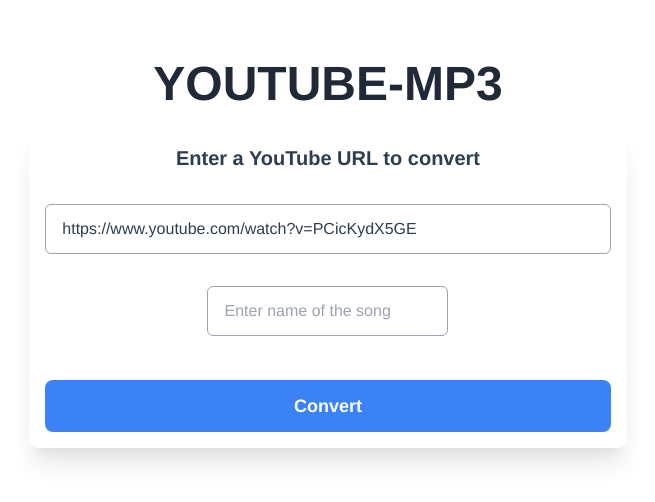
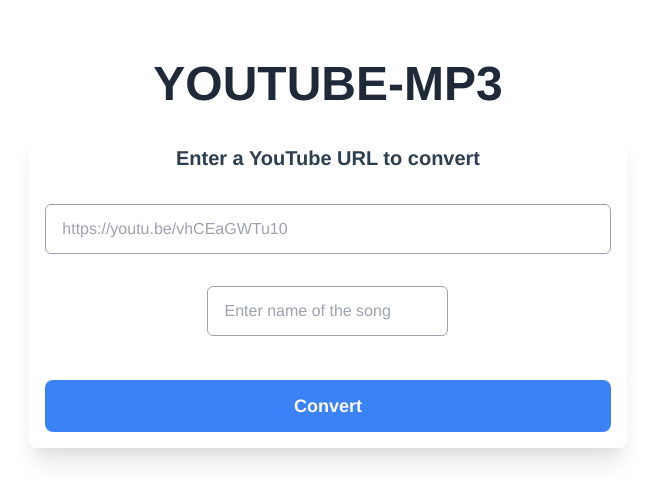
Before and after one commit to vivekmurali/yt-mp3, a Vue app in the folder web/: page / in a window 1280 px wide. Shown: the top 502 px of the page, without its empty margins (312-967 px from the left). Built offline with nearby package versions, Linux system fonts and the light colour scheme; what @meforma/vue-toaster would draw is missing.

Commit message:
Added loading  animation

```diff
--- a/web/src/components/UrlForm.vue
+++ b/web/src/components/UrlForm.vue
@@ -43,6 +43,8 @@
 					<button
 						@click="convert()"
 						class="w-full bg-blue-500 text-white p-3 rounded-lg font-semibold text-lg"
+						:class="{'animate-pulse': !done}"
+						:disabled="!done"
 					>
 						Convert
 					</button>
@@ -59,7 +61,7 @@
 	name: "UrlForm",
 	data() {
 		return {
-			url: "https://www.youtube.com/watch?v=PCicKydX5GE",
+			url: "",
 			done: true,
 			received: false,
 			songname: "",
@@ -93,7 +95,7 @@
 			})
 				.then((res) => res.text())
 				.then((text) => {
-					this.done = true;
+					/* this.done = true; */
 					this.received = false;
 					/* console.log(text) */
 					this.tempname = text;
@@ -103,9 +105,6 @@
 		check: function () {
 			var ref = this;
 			this.inter = setInterval(function () {
-				console.log(
-					`http://localhost:3001/song/${ref.tempname}`
-				);
 				fetch(
 					`http://localhost:3001/song/${ref.tempname}`
 				)
@@ -120,6 +119,7 @@
 					})
 					.then((blob) => {
 						if (ref.received == true) {
+							ref.done = true;
 							download(
 								blob,
 								ref.songname
```
